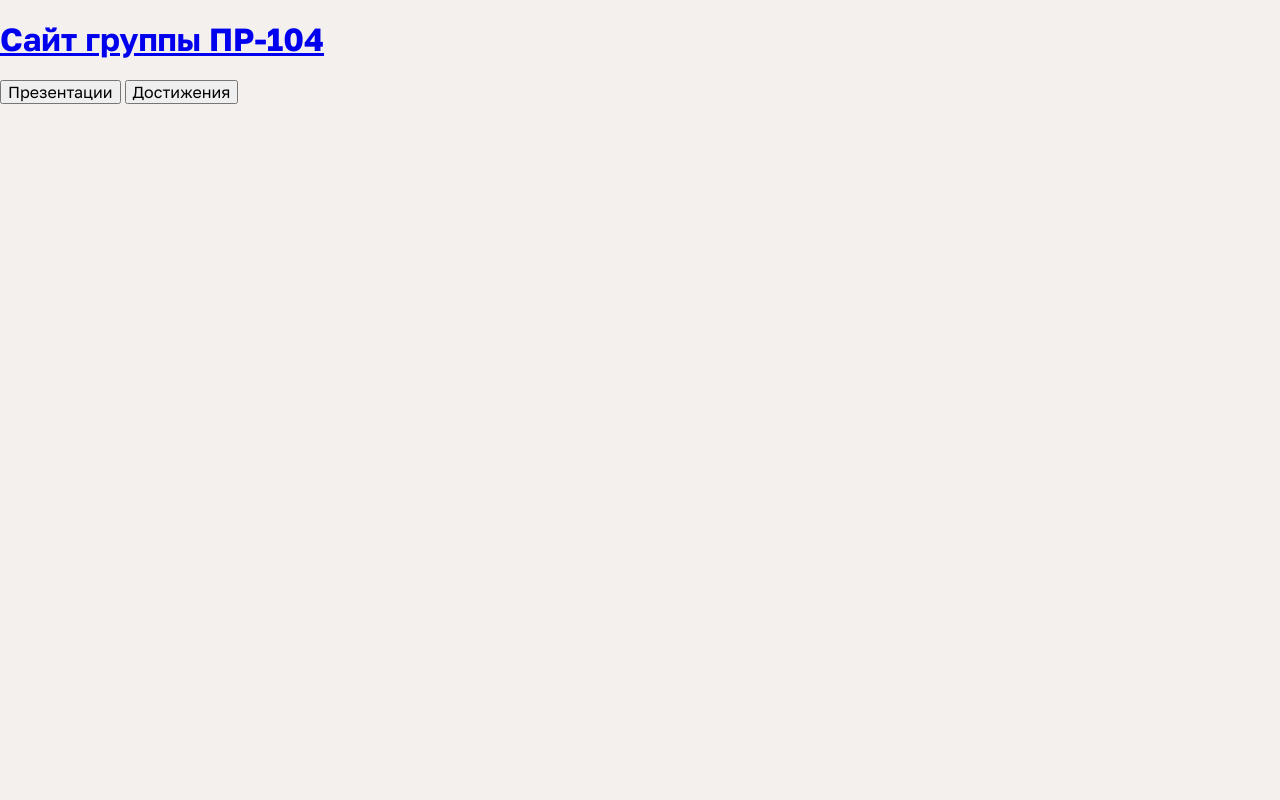
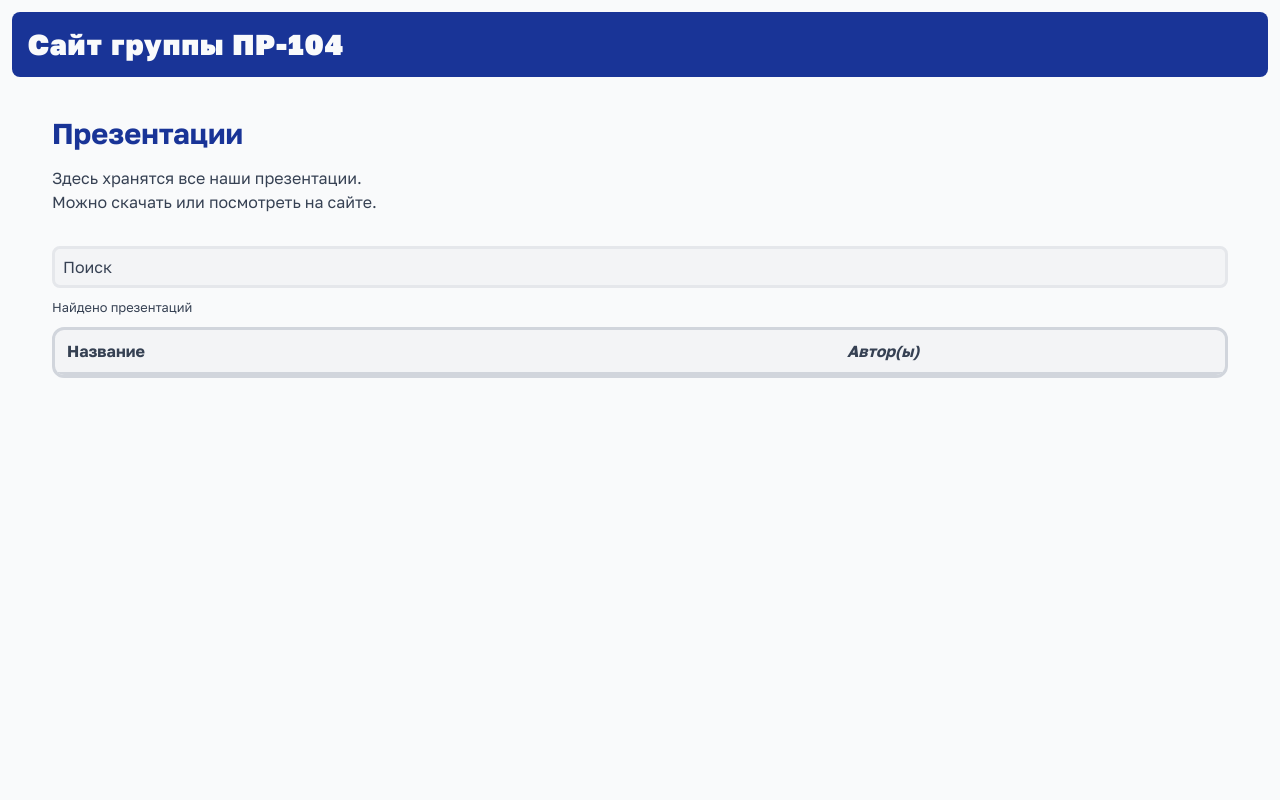
Before and after one commit to fakv8661/htmlpresent, a FastAPI app: page / in a window 1280 px wide. Run offline with FastAPI, Linux system fonts and the light colour scheme; data that the repository does not hold is empty; parts of the project's set-up code (start-up, migrations or seed data) failed here and were passed over; some libraries are stand-ins or nearby versions.

Commit message:
Добавлена главная страница

```diff
--- a/static/css/main.css
+++ b/static/css/main.css
@@ -2,21 +2,22 @@
 
 :root {
   /* Цветовая палитра (светлая тема) */
-  --color-background: #f3f0ed;
-  --color-background-dark: #e1d9d1;
-  --color-background-darker: #cec2b6;
-  --color-background-shadow: #2b231c7f;
+  --color-background: #f9fafb;
+  --color-background-dark: #f3f4f6;
 
-  --color-primary: #193497;
-  --color-primary-dark: #102365;
-  --color-primary-darker: #0a153d;
+  --color-primary: #f3f4f6;
+  --color-primary-dark: #e5e7eb;
+  --color-primary-darker: #d1d5dc;
 
-  --color-accent: #eda398;
-  --color-accent-dark: #e78474;
-  --color-accent-darker: #e0614d;
+  --color-accent-brighter: #738ce8;
+  --color-accent-bright: #4b6ce2;
+  --color-accent: #193497;
+  --color-accent-dark: #102365;
+  --color-accent-darker: #0a153d;
 
-  --color-text: #282828;
-  --color-text-secondary: #696969;
+  --color-text: #030712;
+  --color-text-secondary: #364153;
+  --color-text-inverse: #f9fafb;
 
   /* Размеры */
   --size-xxs: 4px;
@@ -26,6 +27,8 @@
   --size-l: 32px;
   --size-xl: 48px;
   --size-xxl: 64px;
+
+  --container-width: 1200px;
 
   /* Шрифты */
   --font-text: "Golos Text", sans-serif;
@@ -46,3 +49,186 @@ body {
   display: flex;
   flex-direction: column;
 }
+
+.input {
+  background: var(--color-background-dark);
+  border: solid 3px var(--color-primary-dark);
+  border-radius: var(--size-xs);
+  padding: var(--size-xs);
+  outline: none;
+  transition: border-color 0.1s ease;
+  color: var(--color-text);
+  min-width: 0;
+}
+
+.input::placeholder {
+  color: var(--color-text-secondary);
+}
+
+.input:focus {
+  border-color: var(--color-accent);
+}
+
+.button {
+  border-radius: var(--size-xs);
+  background: var(--color-accent);
+  display: flex;
+  align-items: center;
+  justify-content: center;
+  border: none;
+  outline: none;
+  color: var(--color-text-inverse);
+  transition: background 0.1s ease;
+}
+
+.button:hover {
+  background: var(--color-accent-dark);
+}
+
+.button:active {
+  background: var(--color-accent-darker);
+}
+
+.table-wrapper {
+  background: var(--color-primary);
+  border: solid 3px var(--color-primary-darker);
+  border-radius: var(--size-s);
+  overflow-y: hidden;
+  overflow-x: auto;
+}
+
+.table {
+  border-collapse: collapse;
+  border-spacing: 0;
+  width: 100%;
+}
+
+.format-icon {
+  background: var(--color-accent);
+  border-radius: var(--size-xs);
+  height: 36px;
+  width: 36px;
+  font-size: 10px;
+  display: inline-flex;
+  align-items: center;
+  justify-content: center;
+  margin-right: var(--size-s);
+  padding: var(--size-xxs);
+  color: var(--color-text-inverse);
+}
+
+th,
+td {
+  padding: var(--size-s);
+  border-bottom: solid 3px var(--color-primary-darker);
+  text-align: start;
+  white-space: nowrap;
+}
+
+.th-title {
+  width: 40%;
+}
+
+.th-author {
+  width: 20%;
+  font-style: italic;
+}
+
+.th-category {
+  width: 20%;
+}
+
+.th-date {
+  width: 20%;
+}
+
+thead th {
+  color: var(--color-text-secondary);
+  text-align: start;
+}
+
+th-title th-author th-category th-date tbody th {
+  color: var(--color-accent-bright);
+  text-align: start;
+}
+
+tbody tr:last-child > td,
+tbody tr:last-child > th {
+  border-bottom: none;
+}
+
+.section-header {
+  font-size: 1.8rem;
+  color: var(--color-accent);
+  margin: var(--size-m) 0;
+}
+
+.main-container {
+  flex-grow: 1;
+  padding: var(--size-s);
+  max-width: var(--container-width);
+  align-self: center;
+  width: 100%;
+}
+
+.header {
+  background: var(--color-accent);
+  color: var(--color-text-inverse);
+  padding: var(--size-m);
+  display: flex;
+  margin: var(--size-s);
+  border-radius: var(--size-xs);
+  user-select: none;
+}
+
+.website-title {
+  margin: 0;
+  font-size: 1.8rem;
+}
+
+.website-title-link {
+  text-decoration: none;
+  color: var(--color-text-inverse);
+  font-weight: bolder;
+  letter-spacing: 1px;
+}
+
+.result-stats {
+  margin: var(--size-s) 0;
+  color: var(--color-text-secondary);
+  font-size: 0.8rem;
+}
+
+.searchbar {
+  display: flex;
+  flex-direction: row;
+  gap: var(--size-xxs);
+}
+
+.description {
+  color: var(--color-text-secondary);
+  line-height: 1.5;
+}
+
+.presentations-search {
+  margin-top: var(--size-l);
+  display: flex;
+  width: 100%;
+}
+
+.presentations-search .searchbar {
+  flex-grow: 1;
+}
+
+.searchbar input {
+  height: 100%;
+  flex-grow: 1;
+  font-size: 1rem;
+}
+
+@media (max-width: 600px) {
+  .website-title {
+    text-align: center;
+    font-size: 1.4rem;
+  }
+}
--- a/static/js/main_page.js
+++ b/static/js/main_page.js
@@ -1,11 +1,33 @@
 // Скрипт страницы `main_page.html`
 
-// Функционал кнопки "Презентации"
-$("#presentations-btn").click(function (e) {
-  e.preventDefault();
+async function updatePresentions(search = "") {
+  const response = await fetch("/presentations");
+  if (response.ok) {
+    const TABLE = document.getElementById("presentations-table");
+    const STATS = document.getElementById("found-result");
+    const json = await response.json();
+    STATS.innerText = json.length;
+    json.forEach((value, index) => {
+      const row = `
+      <tr>
+        <th scope="row">
+          <span class="format-icon">
+            HTML
+          </span>
+          ${value.title}
+        </th>
+        <td>${value.authors}</td>
+        <!-- <td>-</td> -->
+        <!-- <td>-</td> -->
+      </tr>
+      `;
 
-  window.location.href = "/presentation";
-});
+      TABLE.innerHTML += row;
+    });
+  }
+}
+
+updatePresentions();
 
 // $("#achievements-btn").click(function (e) {
 //   e.preventDefault();
--- a/static/js/presentation_page.js
+++ /dev/null
@@ -1 +0,0 @@
-// Скрипт страницы `presentation_page.html`
--- a/templates/base.html
+++ b/templates/base.html
@@ -29,7 +29,9 @@
     {% block header %}
     <header class="header">
       <h1 class="website-title">
-        <a href="{{ url_for('mainpg') }}">Сайт группы ПР-104</a>
+        <a class="website-title-link" href="{{ url_for('mainpg') }}"
+          >Сайт группы ПР-104</a
+        >
       </h1>
     </header>
     {% endblock header %}
@@ -38,7 +40,6 @@
     {% block body %} {% endblock body %}
 
     <!-- Скрипты -->
-    <script src="https://code.jquery.com/jquery-4.0.0.min.js"></script>
     {% block script %} {% endblock script %}
   </body>
 </html>
--- a/templates/main_page.html
+++ b/templates/main_page.html
@@ -7,8 +7,39 @@
 
 <!-- Разметка -->
 {% block body %}
-<main class="main">
-  <button type="button" id="presentations-btn">Презентации</button>
-  <button type="button" id="achievements-btn">Достижения</button>
+<main class="main-container">
+  <h2 class="section-header">Презентации</h2>
+  <p class="description">
+    Здесь хранятся все наши презентации.<br />Можно скачать или посмотреть на
+    сайте.
+  </p>
+  <div class="presentations-search">
+    <div class="searchbar">
+      <input
+        type="search"
+        id="searchbar"
+        class="searchbar input"
+        placeholder="Поиск"
+      />
+    </div>
+  </div>
+  <div class="result-stats">
+    Найдено <span id="found-result"></span> презентаций
+  </div>
+  <div class="table-wrapper">
+    <table class="table">
+      <thead>
+        <tr>
+          <th class="th-title" scope="col">Название</th>
+          <th class="th-author" scope="col">Автор(ы)</th>
+          <!-- <th class="th-category" scope="col">Категория</th>
+          -->
+          <!-- <th class="th-date" scope="col">Дата создания</th>
+          -->
+        </tr>
+      </thead>
+      <tbody id="presentations-table"></tbody>
+    </table>
+  </div>
 </main>
 {% endblock %}
```
Also changed, not shown: templates/presentation_page.html (deleted, +0 -11 lines).
